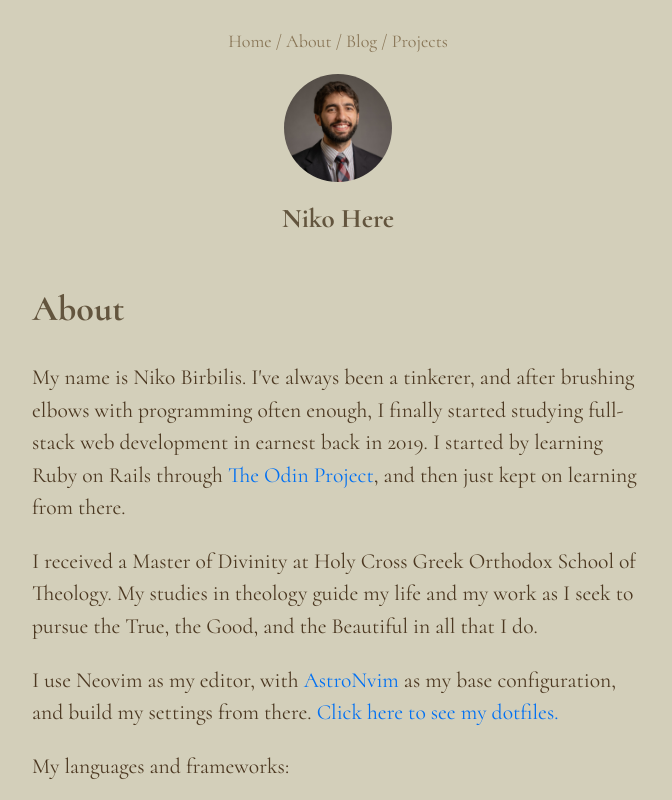
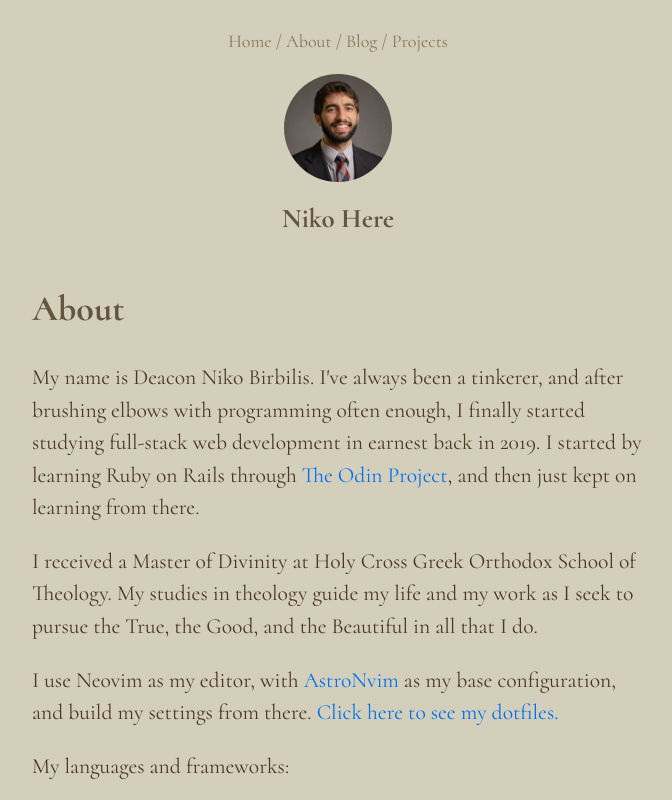
Before and after one commit to harmolipi/niko-here, a Next.js app: page /niko-here/about in a window 1280 px wide. Shown: the top 800 px of the page, without its empty margins (302-974 px from the left). Built offline with nearby package versions, Linux system fonts and the light colour scheme.

Commit message:
fix(about): add new "Deacon" title to my name

```diff
--- a/pages/about.js
+++ b/pages/about.js
@@ -12,7 +12,7 @@ export default function About() {
       <section className={utilStyles.headingMd}>
         <p>
           {
-            "My name is Niko Birbilis. I've always been a tinkerer, and after brushing elbows with programming often enough, I finally started studying full-stack web development in earnest back in 2019. I started by learning Ruby on Rails through "
+            "My name is Deacon Niko Birbilis. I've always been a tinkerer, and after brushing elbows with programming often enough, I finally started studying full-stack web development in earnest back in 2019. I started by learning Ruby on Rails through "
           }
           <a
             href="https://www.theodinproject.com/"
--- a/pages/index.js
+++ b/pages/index.js
@@ -22,7 +22,7 @@ export default function Home({ allPostsData }) {
       <section className={utilStyles.headingMd}>
         <p>
           {
-            "My name's Niko. I recently took the plunge, learned web development, and fell in love with it. Follow my journey here."
+            "My name's Deacon Niko. I recently took the plunge, learned web development, and fell in love with it. Follow my journey here."
           }
         </p>
         <p>
```
